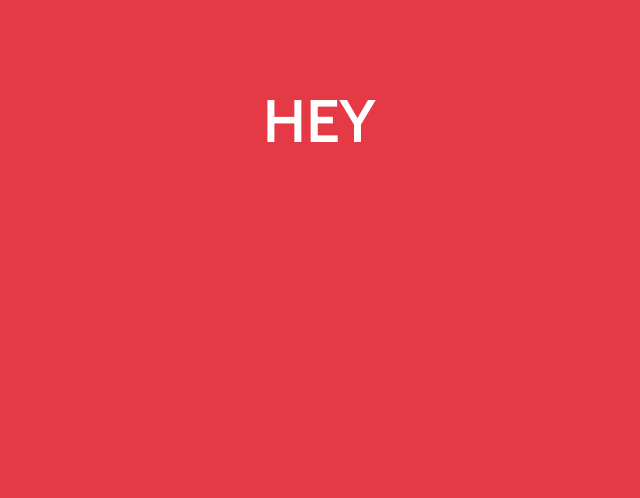
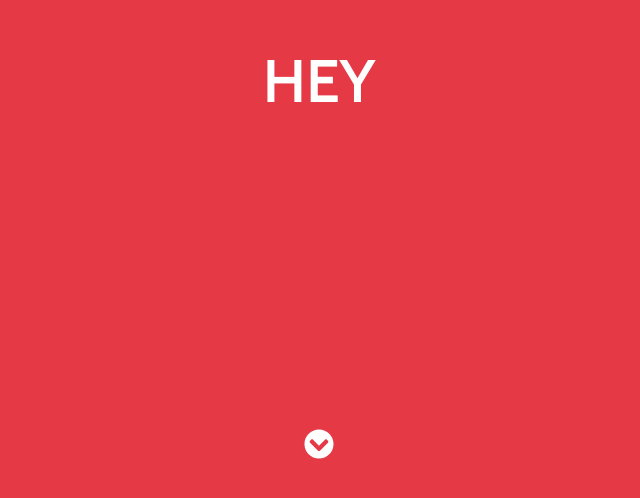
Before and after one commit to Jessiehongtran/scroll, a React (Create React App) app: page / in a window 1280 px wide. Shown: the part 280-778 px from the top of the page, without its empty margins (321-961 px from the left). Built offline with nearby package versions, Linux system fonts and the light colour scheme.

Commit message:
added arrow down

```diff
--- a/package.json
+++ b/package.json
@@ -3,6 +3,9 @@
   "version": "0.1.0",
   "private": true,
   "dependencies": {
+    "@fortawesome/fontawesome-svg-core": "^1.2.36",
+    "@fortawesome/free-solid-svg-icons": "^5.15.4",
+    "@fortawesome/react-fontawesome": "^0.1.16",
     "@testing-library/jest-dom": "^5.15.0",
     "@testing-library/react": "^11.2.7",
     "@testing-library/user-event": "^12.8.3",
--- a/src/all.jsx
+++ b/src/all.jsx
@@ -1,6 +1,6 @@
 import React from 'react';
 import Word from './components/word';
-import './App.css'
+import './App.css';
 
 
 export default class All extends React.Component {
@@ -77,7 +77,8 @@ export default class All extends React.Component {
                 id="container"
                 style={{ position: 'relative', cursor: 'none', touchAction: 'none', overflowY: 'hidden', minHeight: '100vh', display: 'flex', width: `${words.length*100}vw` }}
             >
-                {words.map(word => <Word text={word.text} color={word.color} bgColor={word.bgColor}  />)}
+                {words.map(word => <Word text={word.text} color={word.color} bgColor={word.bgColor}  />
+                )}
 
             </div>
         )
--- a/src/components/word.jsx
+++ b/src/components/word.jsx
@@ -1,4 +1,6 @@
 import React from 'react';
+import { FontAwesomeIcon } from '@fortawesome/react-fontawesome'
+import { faChevronCircleDown } from '@fortawesome/free-solid-svg-icons'
 
 export default class Word extends React.Component {
     constructor(props){
@@ -13,8 +15,13 @@ export default class Word extends React.Component {
         const { text, bgColor, color } = this.props;
 
         return (
-            <div style={{ width: '100vw', display: 'flex', justifyContent: 'center', alignItems: 'center', color: `${color}`, backgroundColor: `${bgColor}`, fontSize: '60px' }}>
-                {text}
+            <div>
+                <div style={{ width: '100vw', height: '90vh', display: 'flex', flexDirection: 'column', alignItems: 'center', justifyContent: 'center', alignItems: 'center', color: `${color}`, backgroundColor: `${bgColor}`, fontSize: '60px' }}>
+                    <p>{text}</p>
+                </div>
+                <div style={{ height: '10vh', color: `${color}`, backgroundColor: `${bgColor}` }}>
+                        <FontAwesomeIcon icon={faChevronCircleDown} style={{ fontSize: '30px', marginTop: '-50px' }}/>
+                    </div>
             </div>
         )
     }
```
Also changed, not shown: 1 other file (tests, documents, lock files or other folders).
